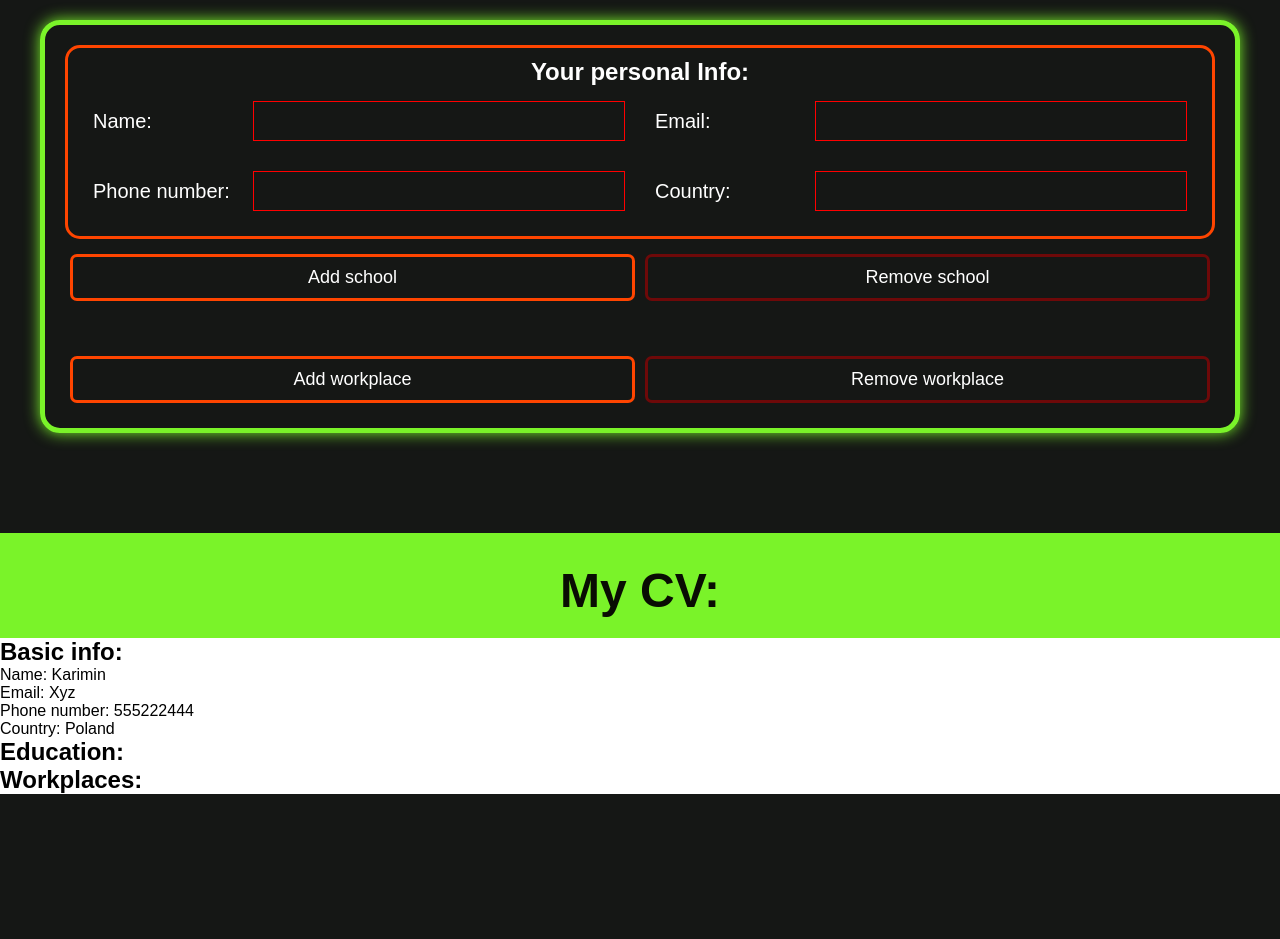
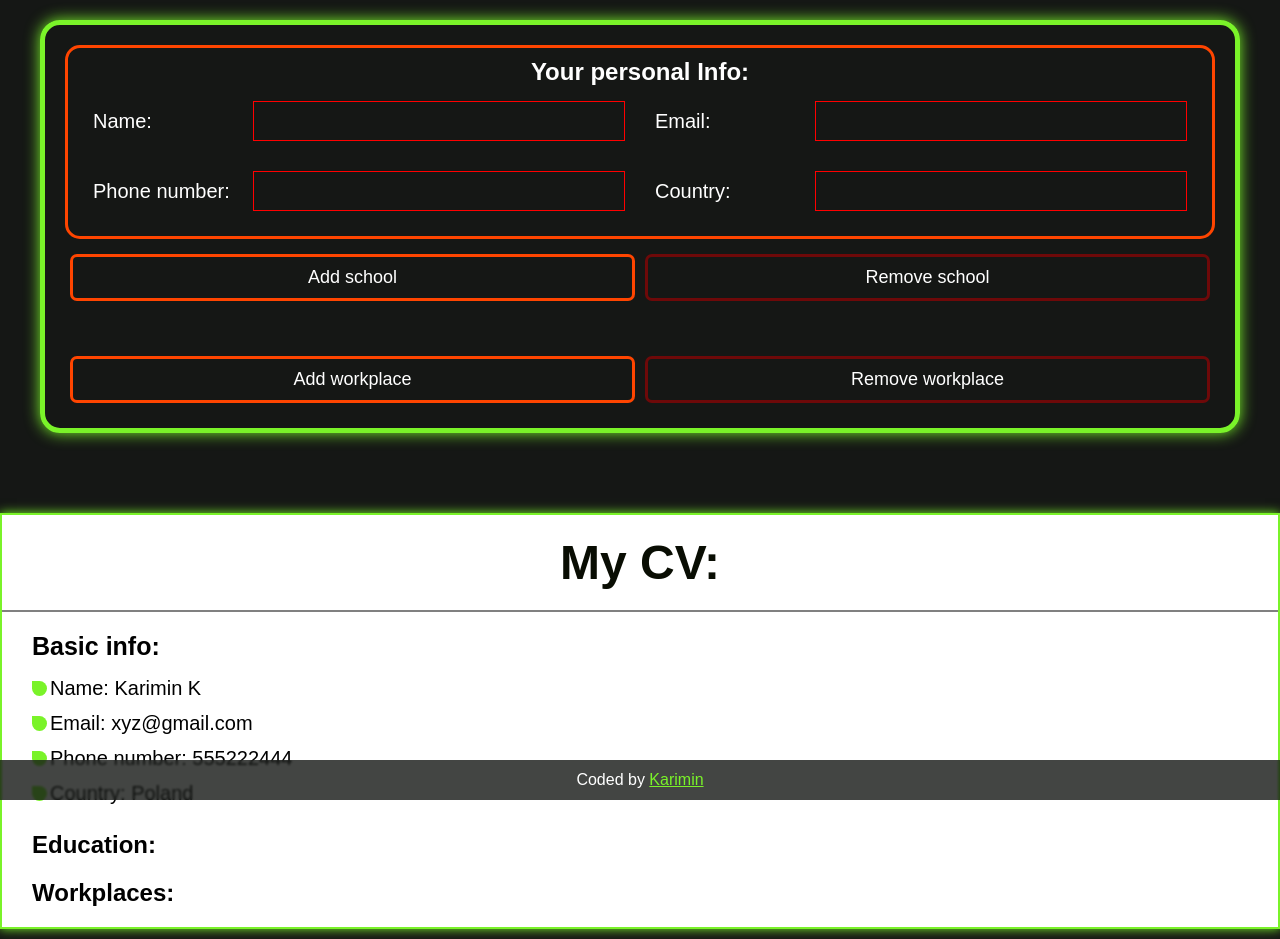
Before and after one commit to KariminK/react-cv-app, a React (Vite) app: page / in a window 1280 px wide. Before the commit the page ends 800 px from the top, so only its background shows below. Built offline with nearby package versions, Linux system fonts and the light colour scheme.

Commit message:
added css to form

```diff
--- a/src/App.jsx
+++ b/src/App.jsx
@@ -98,6 +98,11 @@ function App() {
         <Education info={educationalInfo} />
         <WorkplaceInfo info={workplaceInfo} />
       </div>
+      <footer>
+        <p>
+          Coded by <a href="https://github.com/karimink">Karimin</a>
+        </p>
+      </footer>
     </>
   );
 }
--- a/src/components/Education.jsx
+++ b/src/components/Education.jsx
@@ -1,3 +1,4 @@
+import "../styles/education.css";
 const Education = ({ info }) => {
   return (
     <div className="Education-section">
@@ -9,7 +10,7 @@ const Education = ({ info }) => {
               <h3>{element.name.length != 0 ? element.name : "No name"}</h3>
               <p>Level: {element.level}</p>
               <p>Start time: {element.startTime}</p>
-              <p>Start time: {element.endTime}</p>
+              <p>End time: {element.endTime}</p>
             </li>
           );
         })}
--- a/src/components/PersonalInfo.jsx
+++ b/src/components/PersonalInfo.jsx
@@ -1,11 +1,14 @@
+import "../styles/personalInfo.css";
 const PersonalInfo = ({ info }) => {
   return (
     <div className="personalInfo-section">
       <h2>Basic info:</h2>
-      <p>Name: {info.name}</p>
-      <p>Email: {info.email}</p>
-      <p>Phone number: {info.phone}</p>
-      <p>Country: {info.country}</p>
+      <ul>
+        <li>Name: {info.name}</li>
+        <li>Email: {info.email}</li>
+        <li>Phone number: {info.phone}</li>
+        <li>Country: {info.country}</li>
+      </ul>
     </div>
   );
 };
--- a/src/components/WorkplaceInfo.jsx
+++ b/src/components/WorkplaceInfo.jsx
@@ -1,3 +1,4 @@
+import "../styles/workplace.css";
 const WorkplaceInfo = ({ info }) => {
   if (!info || info == []) {
     return (
@@ -10,22 +11,26 @@ const WorkplaceInfo = ({ info }) => {
   return (
     <div className="Workplace-section">
       <h2>Workplaces:</h2>
-      <ul>
+      <ul className="workplace">
         {info.map((element, i) => {
           return (
             <li key={i}>
               <h3>{element.name.length != 0 ? element.name : "No name"}</h3>
-              <p>Position: {element.position}</p>
-              <p>
+              <ul className="workplace-details">
+                <li>Position: {element.position}</li>
+                <li>
                   Responsibilities:{" "}
+                  <ul className="responsibilities-list">
                     {typeof element.responsibilities == "object"
                       ? element.responsibilities.map((element, i) => {
                           return <li key={i}>{element}</li>;
                         })
                       : element.responsibilities}
-              </p>
-              <p>Start time: {element.startTime}</p>
-              <p>Start time: {element.endTime}</p>
+                  </ul>
+                </li>
+                <li>Start time: {element.startTime}</li>
+                <li>Start time: {element.endTime}</li>
+              </ul>
             </li>
           );
         })}
--- a/src/defaultInfo.js
+++ b/src/defaultInfo.js
@@ -1,7 +1,7 @@
 const defaultInfo = {
   personalInfo: {
-    name: "Karimin",
-    email: "Xyz",
+    name: "Karimin K",
+    email: "xyz@gmail.com",
     phone: 555222444,
     country: "Poland",
   },
--- a/src/styles/app.css
+++ b/src/styles/app.css
@@ -1,12 +1,33 @@
-.cv{
-    background-color: white;
-    margin-top: 100px;
-    border-top: 10px solid rgb(122, 243, 41);
+.cv {
+  background-color: white;
+  margin-top: 80px;
+  margin-bottom: 10px;
+  padding-bottom: 20px;
+  border: 2px solid rgb(122, 243, 41);
+  box-shadow: 0px 0px 10px rgb(122, 243, 41);
+  max-width: 1500px;
+  margin-inline: auto;
 }
-.cv h1{
-    text-align: center;
-    font-size: 48px;
-    padding: 20px;
-    color: rgb(9, 13, 3);
-    background-color: rgb(122, 243, 41);
+.cv h1 {
+  text-align: center;
+  font-size: 48px;
+  padding: 20px;
+  color: rgb(9, 13, 3);
+  border-bottom: 2px solid gray;
 }
+footer {
+  position: fixed;
+  bottom: 0;
+  left: 0;
+  right: 0;
+  display: flex;
+  justify-content: center;
+  align-items: center;
+  height: 40px;
+  color: white;
+  background-color: rgba(21, 23, 21, 0.8);
+  backdrop-filter: blur(1px);
+}
+footer a {
+  color: rgb(122, 243, 41);
+}
--- /dev/null
+++ b/src/styles/education.css
@@ -0,0 +1,46 @@
+.Education-section {
+  margin-top: 20px;
+  padding: 0 30px;
+}
+.Education-section ul {
+  list-style-type: none;
+  display: flex;
+  flex-wrap: wrap;
+  justify-content: center;
+}
+.Education-section li {
+  flex-basis: calc(100% / 3);
+  flex-grow: 1;
+  margin-top: 10px;
+}
+.Education-section h3 {
+  margin-bottom: 4px;
+  display: flex;
+  align-items: center;
+  font-size: 23px;
+}
+.Education-section h3::before {
+  content: "";
+  display: inline-block;
+  height: 15px;
+  width: 15px;
+  margin-right: 5px;
+  background-color: rgb(122, 243, 41);
+  border-radius: 0px 33px 33px 33px;
+}
+.Education-section p {
+  margin-left: 25px;
+  font-size: 18px;
+  line-height: 30px;
+  display: flex;
+  align-items: center;
+}
+.Education-section p::before {
+  content: "";
+  display: inline-block;
+  height: 15px;
+  width: 15px;
+  margin-right: 5px;
+  background-color: orangered;
+  border-radius: 0px 33px 33px 33px;
+}
--- /dev/null
+++ b/src/styles/personalInfo.css
@@ -0,0 +1,23 @@
+.personalInfo-section {
+  margin-top: 20px;
+  padding: 0 30px;
+}
+.personalInfo-section h2 {
+  font-size: 25px;
+  margin-bottom: 10px;
+}
+.personalInfo-section li {
+  line-height: 35px;
+  display: flex;
+  align-items: center;
+  font-size: 20px;
+}
+.personalInfo-section li::before {
+  content: "";
+  display: inline-block;
+  height: 15px;
+  width: 15px;
+  margin-right: 3px;
+  background-color: rgb(122, 243, 41);
+  border-radius: 0px 33px 33px 33px;
+}
--- /dev/null
+++ b/src/styles/workplace.css
@@ -0,0 +1,42 @@
+.Workplace-section {
+  margin-top: 20px;
+  padding: 0 30px;
+}
+.Workplace-section ul {
+  list-style-type: none;
+  margin-left: 20px;
+}
+.workplace {
+  display: flex;
+  flex-wrap: wrap;
+}
+.workplace > li {
+  flex-basis: calc(33%);
+  padding: 10px;
+}
+.workplace-details > li,
+.responsibilities-list li {
+  margin: 10px 0;
+  font-size: 18px;
+}
+.Workplace-section h3 {
+  display: flex;
+  align-items: center;
+}
+.Workplace-section h3::before,
+.workplace-details li::before {
+  content: "";
+  display: inline-block;
+  height: 15px;
+  width: 15px;
+  margin-right: 3px;
+  background-color: rgb(122, 243, 41);
+  border-radius: 0px 33px 33px 33px;
+  margin-right: 5px;
+}
+.workplace-details li::before {
+  background-color: orangered;
+}
+.responsibilities-list li::before {
+  background-color: rgb(110, 9, 9) !important;
+}
```
Lines whose indentation alone changed are shown as unchanged.
